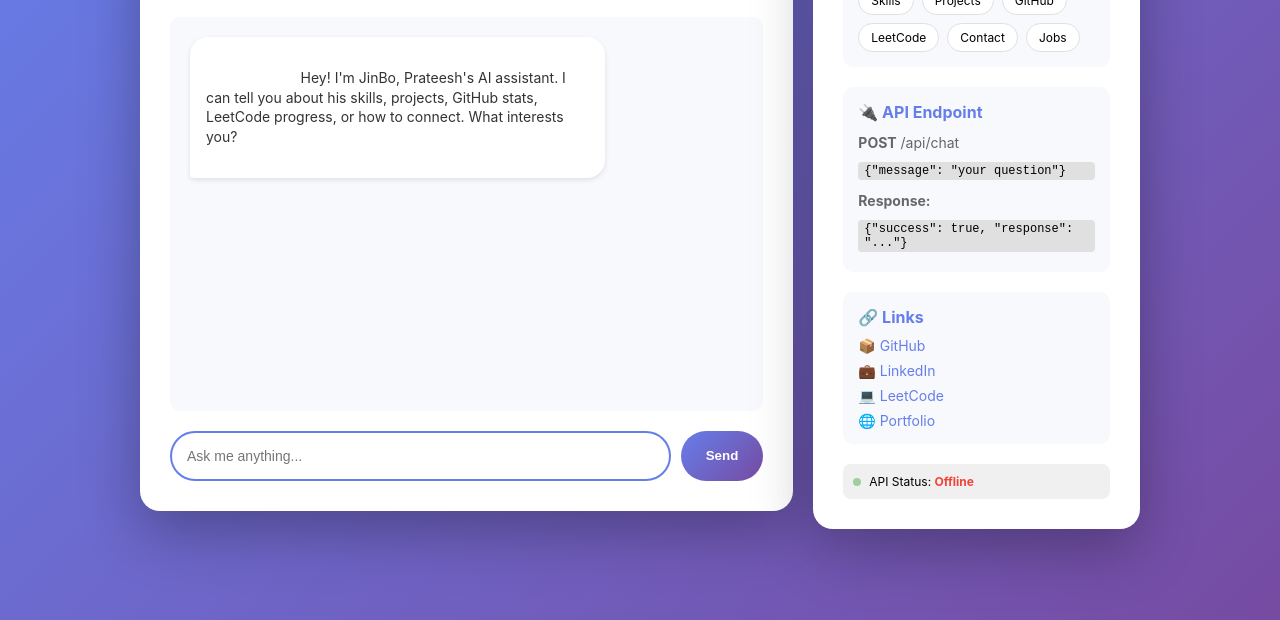
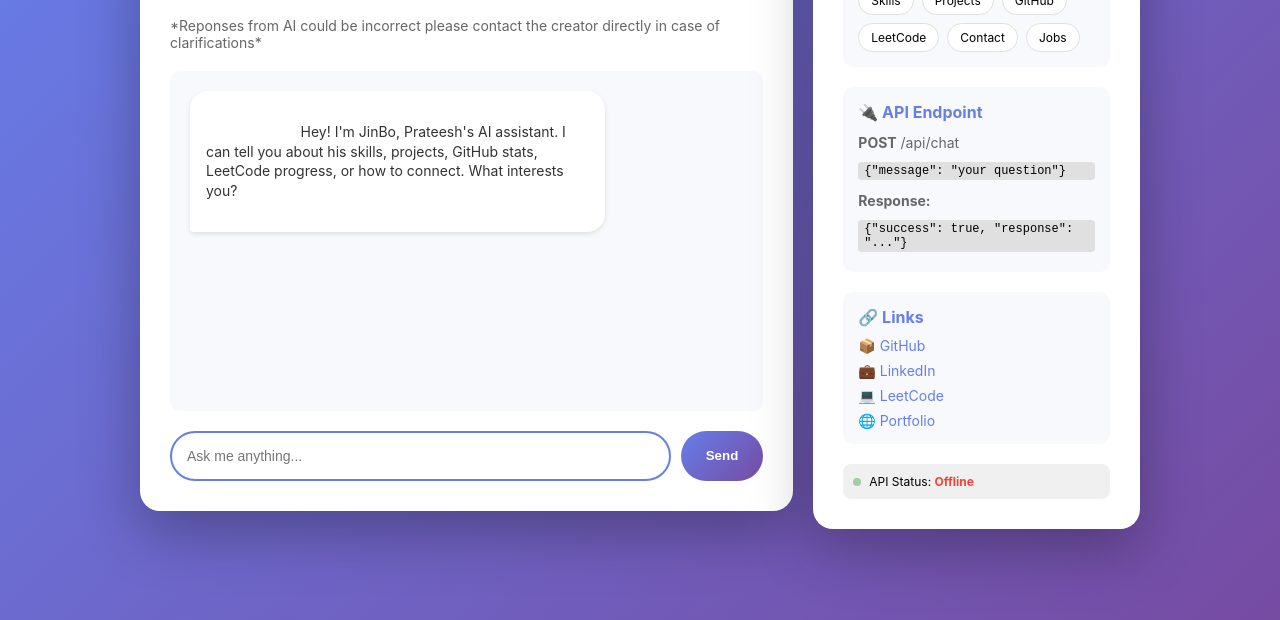
Before and after one commit to Prateesh-Sulikeri/JinBo, a website: page public/index.html in a window 1280 px wide. Shown: the part 180-800 px from the top of the page. Drawn offline with Linux system fonts and the light colour scheme; no server answers.

Commit message:
UI Changes

```diff
--- a/public/index.html
+++ b/public/index.html
@@ -329,7 +329,8 @@
         <!-- Chat Card -->
         <div class="card chat-card">
             <h1>🤖 JinBo</h1>
-            <p class="subtitle">AI Assistant for Prateesh Sulikeri's Portfolio</p>
+            <p class="subtitle">AI Assistant for Prateesh Sulikeri's Portfolio </p>
+            <p class="subtitle">*Reponses from AI could be incorrect please contact the creator directly in case of clarifications*</p>
 
             <div class="chat-messages" id="chatMessages">
                 <div class="message bot">
```
Also changed, not shown: README.md.
